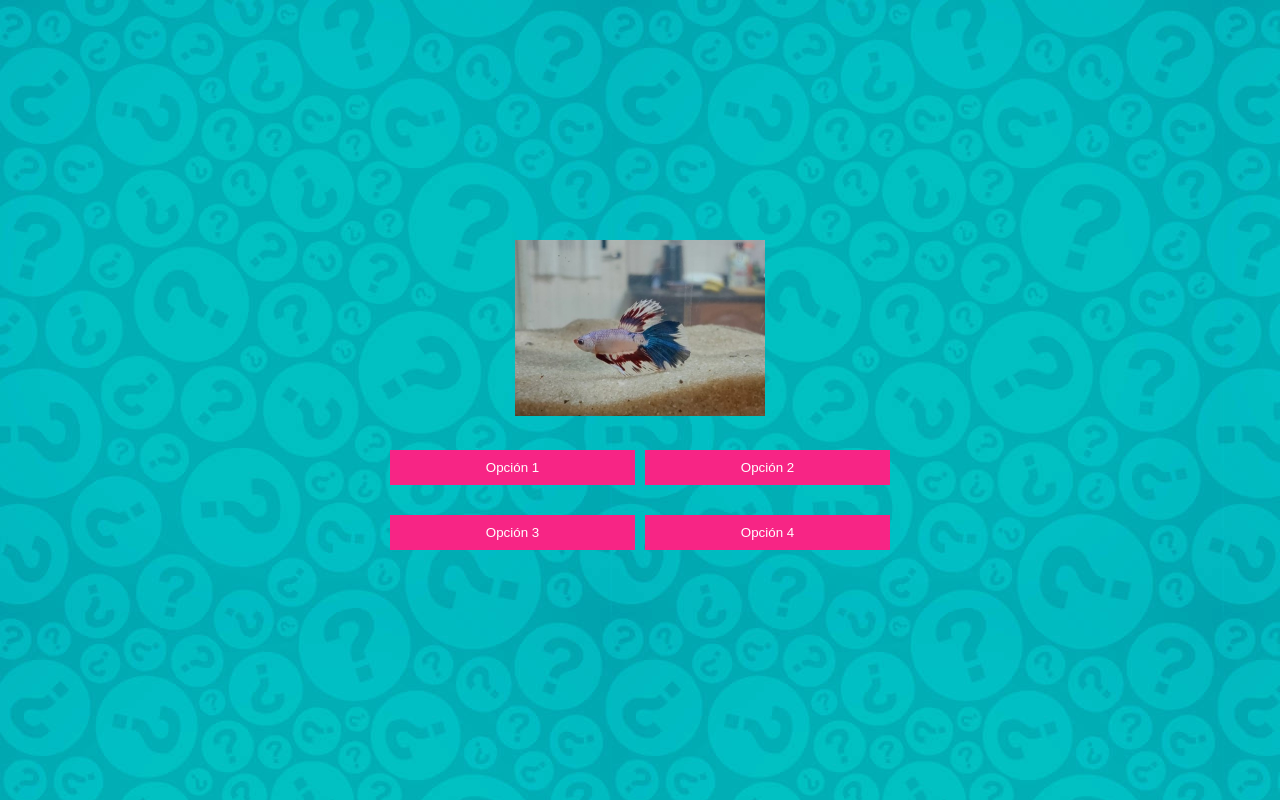
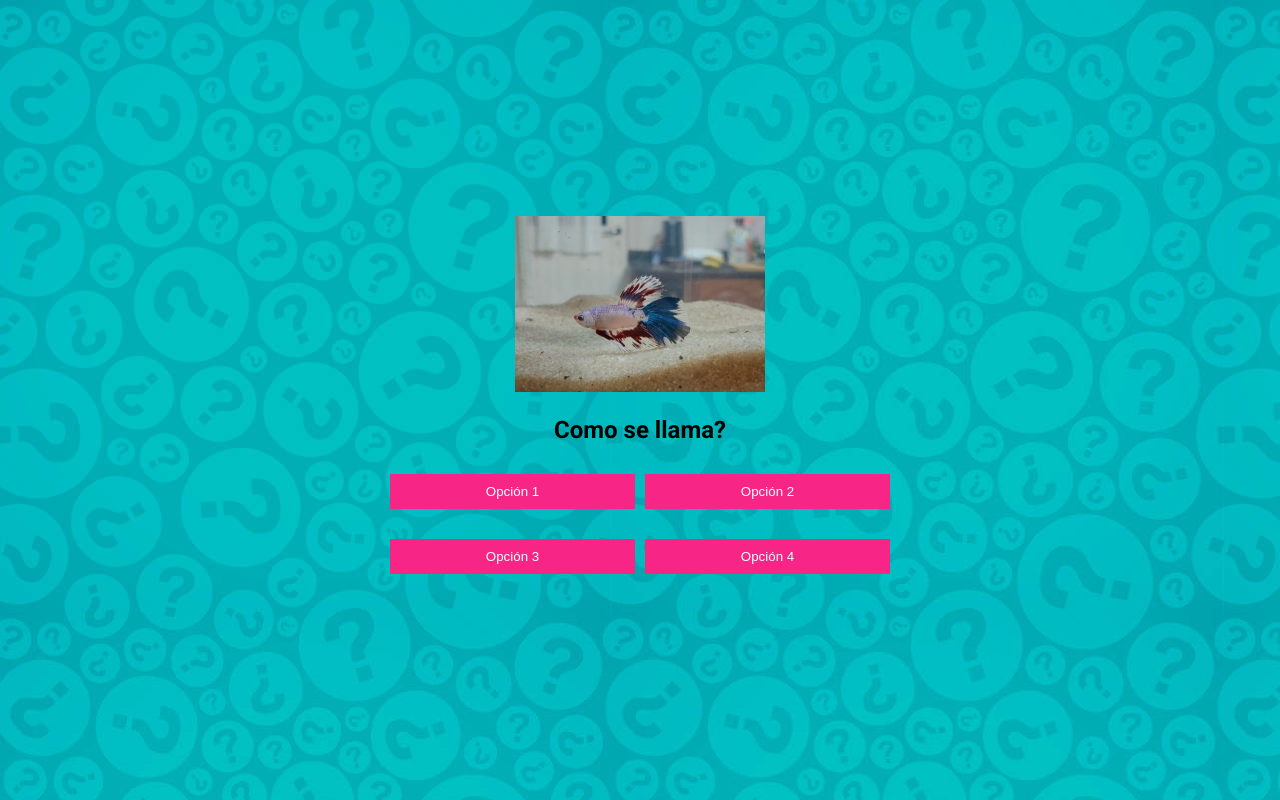
Before and after one commit to FacundoBeldi/kahoot, a plain HTML site: page index.html in a window 1280 px wide. Both pictures are taken after a click on the button "COMENZAR". Drawn offline with Linux system fonts and the light colour scheme.

Commit message:
preguntas en h2

```diff
--- a/index.html
+++ b/index.html
@@ -22,7 +22,7 @@
     </div>
     <div id="quiz-screen" class="screen hidden">
         <img id="question-image" src="" alt="Pregunta">
-        <h2></h2>
+        <h2 id="question-text"></h2>
         <div id="options">
             <button class="option" data-option="0"></button>
             <button class="option" data-option="1"></button>
--- a/script.js
+++ b/script.js
@@ -8,10 +8,11 @@ document.addEventListener('DOMContentLoaded', () => {
     const questionImage = document.getElementById('question-image');
     const scoreDisplay = document.getElementById('score');
     const timeTakenDisplay = document.getElementById('time-taken');
+    const questionText = document.getElementById('question-text');
 
     let questions = [
-        { image: './img/jpg.jpg', options: ['Opción 1', 'Opción 2', 'Opción 3', 'Opción 4'], correct: 1 },
-        { image: 'image2.jpg', options: ['Opción 1', 'Opción 2', 'Opción 3', 'Opción 4'], correct: 3 },
+        { image: './img/jpg.jpg', question: 'Como se llama?', options: ['Opción 1', 'Opción 2', 'Opción 3', 'Opción 4'], correct: 1 },
+        { image: 'image2.jpg', question: 'donde fue', options: ['Opción 1', 'Opción 2', 'Opción 3', 'Opción 4'], correct: 3 },
         // Agrega más preguntas según sea necesario
     ];
 
@@ -37,6 +38,7 @@ document.addEventListener('DOMContentLoaded', () => {
     function showQuestion() {
         const question = questions[currentQuestionIndex];
         questionImage.src = question.image;
+        questionText.textContent = question.question;
         options.forEach((button, index) => {
             button.textContent = question.options[index];
             button.onclick = () => checkAnswer(index);
```
